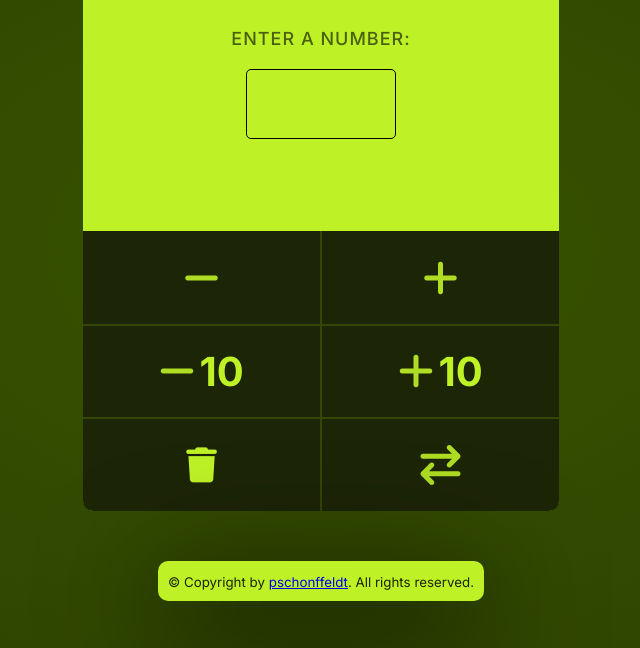
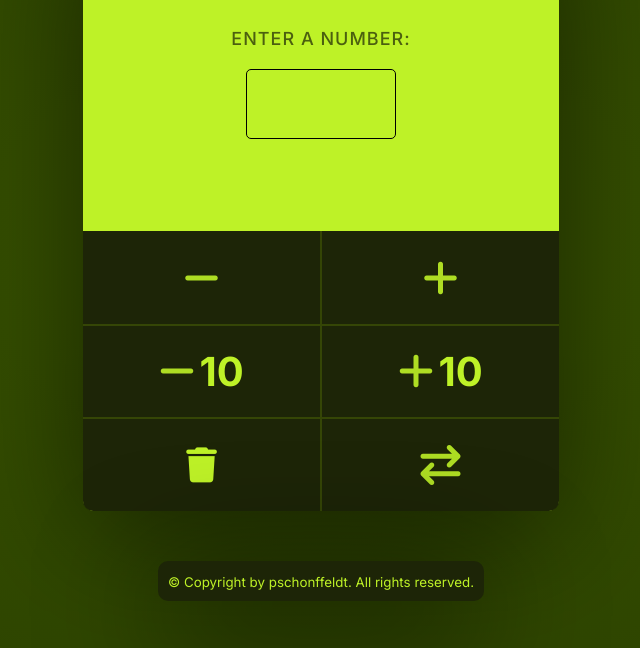
Before and after one commit to pschonffeldt/converter, a plain HTML site: page index.html in a window 1280 px wide. Shown: the part 152-800 px from the top of the page, without its empty margins (319-959 px from the left). Drawn offline with Linux system fonts and the light colour scheme.

Commit message:
Fix copyright pill style

```diff
--- a/index.html
+++ b/index.html
@@ -62,7 +62,7 @@
   </body>
     <footer class="footer">
         <div class="footer__pill">
-            <small class="copyright">&copy; Copyright by <a href = "https://pschonffeldt.dev/">pschonffeldt</a>. All rights reserved.</small>
+            <small class="copyright--alt">&copy; Copyright by <a href = "https://pschonffeldt.dev/" class ="portfolio__link">pschonffeldt</a>. All rights reserved.</small>
         </div>
     </footer>
 </html>
--- a/styles.css
+++ b/styles.css
@@ -47,7 +47,7 @@ button {
   width: 476px;
   height: 615px;
   border-radius: 12px;
-  /* box-shadow: 0 25px 121px rgba(0, 0, 0, 1.5); */
+  box-shadow: 0 25px 121px rgba(0, 0, 0, 0.5);
   display: flex;
   flex-direction: column;
   align-items: center;
@@ -179,8 +179,6 @@ button {
   background-color: var(--hover-bg);
 }
 
-/* .counter__button--increase, */
-/* .counter__button--decrease, */
 .counter__button-ten {
   border-top: 2px solid rgba(189, 254, 0, 0.15);
 }
@@ -226,7 +224,6 @@ button {
 
 .counter__reset-icon {
   font-size: 35px;
-  /* transition: all 0.4s; */
 }
 
 .footer {
@@ -234,13 +231,22 @@ button {
     color: var(--text-color);
 }
 
+.copyright--alt {
+  color: var(--primary-bg);
+}
+
 .footer__pill {
-    background-color: var(--primary-bg);
+    background-color: var(--secondary-bg);
     border-radius: 10px;
     margin-top: 50px;
     padding: 10px;
     box-shadow: 0 25px 121px rgba(0, 0, 0, 1.5);
-    animation: fade-in 1s 0.4s backwards;
+    animation: fade-in 1s 0.2s backwards;
+}
+
+.portfolio__link {
+    text-decoration: none;
+      color: inherit;
 
 }
 
```
